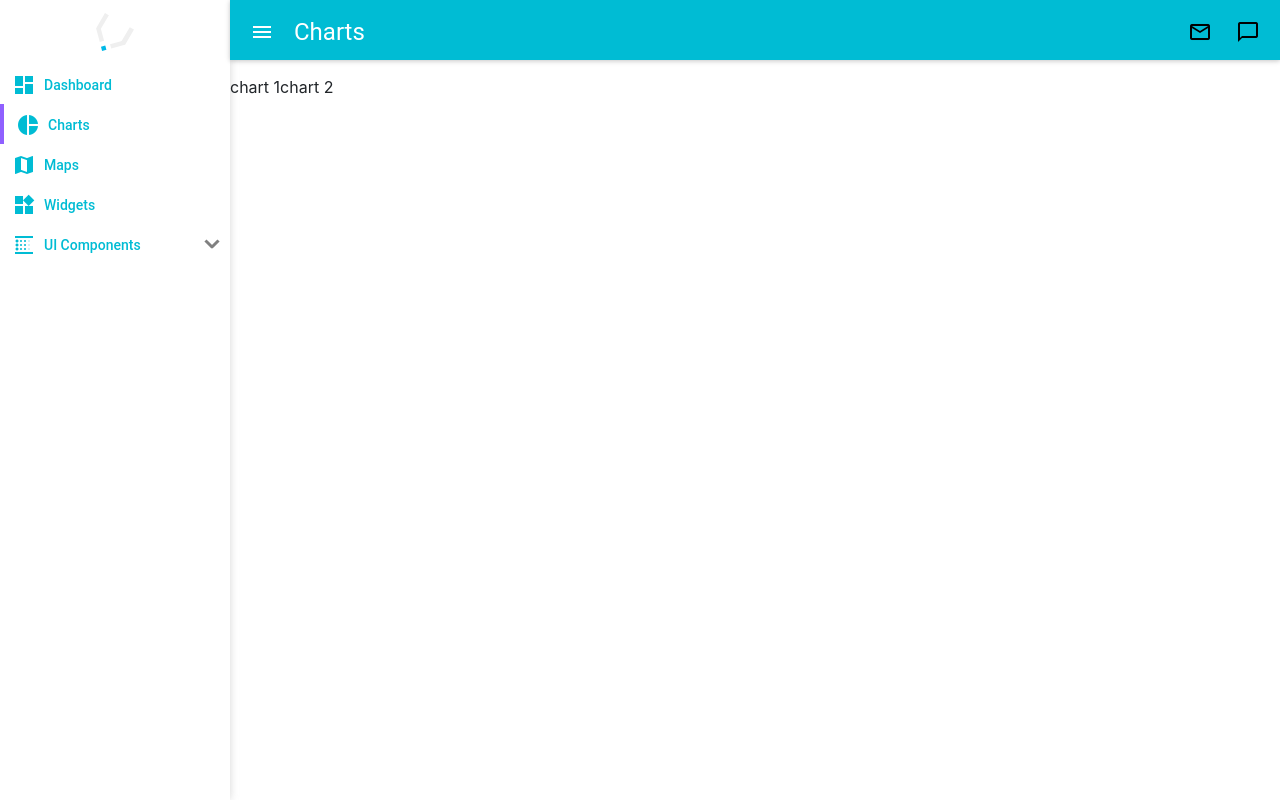
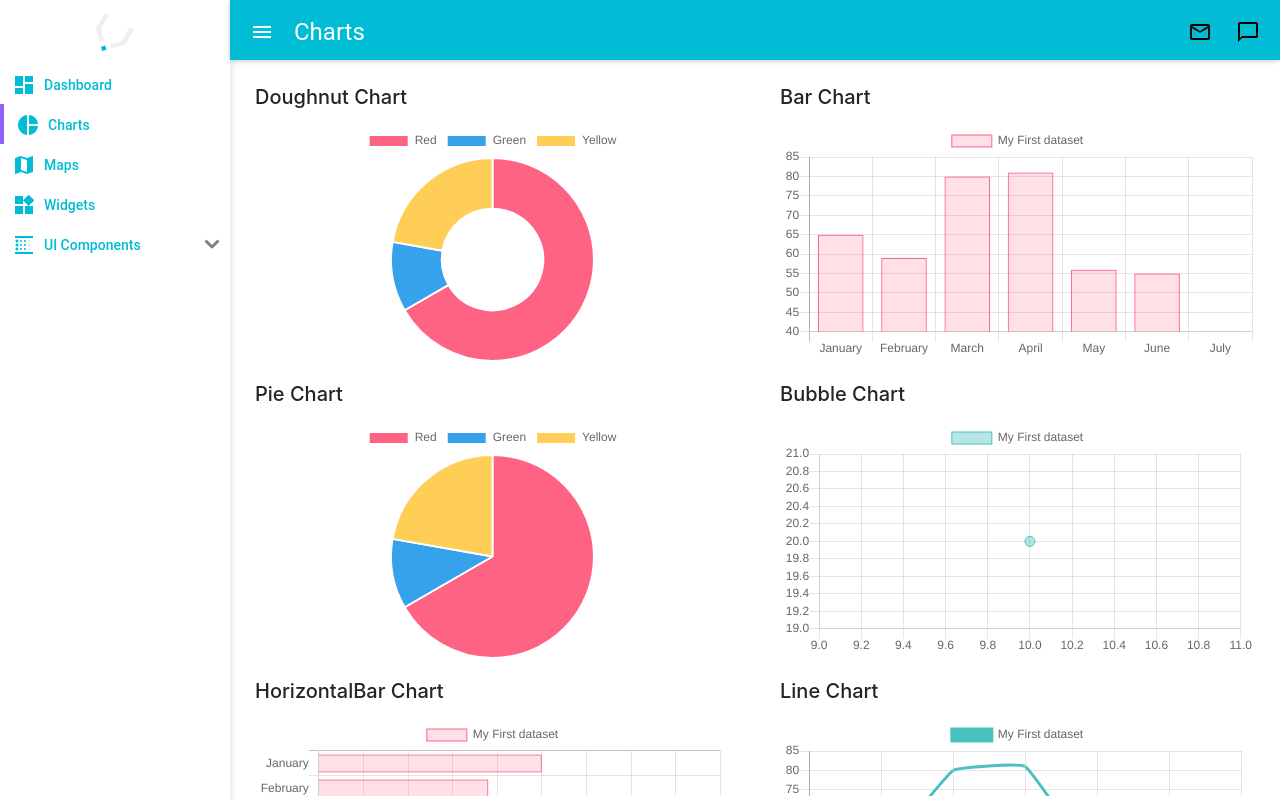
Before and after one commit to valecarlos/admin-dashboard, a React (Create React App) app: page /charts in a window 1280 px wide. Built offline with nearby package versions, Linux system fonts and the light colour scheme.

Commit message:
Added chart examples

```diff
--- a/src/components/Charts/Charts.js
+++ b/src/components/Charts/Charts.js
@@ -1,14 +1,175 @@
 import React, { Component } from 'react';
+import Box from '../UI/Box/Box'
+
+import {Doughnut, Bar, Pie, Bubble, HorizontalBar, Line} from 'react-chartjs-2';
+
+const data = {
+	labels: [
+		'Red',
+		'Green',
+		'Yellow'
+	],
+	datasets: [{
+		data: [300, 50, 100],
+		backgroundColor: [
+		'#FF6384',
+		'#36A2EB',
+		'#FFCE56'
+		],
+		hoverBackgroundColor: [
+		'#FF6384',
+		'#36A2EB',
+		'#FFCE56'
+		]
+	}]
+};
+
+const dataLine = {
+  labels: ['January', 'February', 'March', 'April', 'May', 'June', 'July'],
+  datasets: [
+    {
+      label: 'My First dataset',
+      fill: false,
+      lineTension: 0.1,
+      backgroundColor: 'rgba(75,192,192,0.4)',
+      borderColor: 'rgba(75,192,192,1)',
+      borderCapStyle: 'butt',
+      borderDash: [],
+      borderDashOffset: 0.0,
+      borderJoinStyle: 'miter',
+      pointBorderColor: 'rgba(75,192,192,1)',
+      pointBackgroundColor: '#fff',
+      pointBorderWidth: 1,
+      pointHoverRadius: 5,
+      pointHoverBackgroundColor: 'rgba(75,192,192,1)',
+      pointHoverBorderColor: 'rgba(220,220,220,1)',
+      pointHoverBorderWidth: 2,
+      pointRadius: 1,
+      pointHitRadius: 10,
+      data: [65, 59, 80, 81, 56, 55, 40]
+    }
+  ]
+};
+
+const dataPie = {
+	labels: [
+		'Red',
+		'Green',
+		'Yellow'
+	],
+	datasets: [{
+		data: [300, 50, 100],
+		backgroundColor: [
+		'#FF6384',
+		'#36A2EB',
+		'#FFCE56'
+		],
+		hoverBackgroundColor: [
+		'#FF6384',
+		'#36A2EB',
+		'#FFCE56'
+		]
+	}]
+};
+
+const dataBar = {
+  labels: ['January', 'February', 'March', 'April', 'May', 'June', 'July'],
+  datasets: [
+    {
+      label: 'My First dataset',
+      backgroundColor: 'rgba(255,99,132,0.2)',
+      borderColor: 'rgba(255,99,132,1)',
+      borderWidth: 1,
+      hoverBackgroundColor: 'rgba(255,99,132,0.4)',
+      hoverBorderColor: 'rgba(255,99,132,1)',
+      data: [65, 59, 80, 81, 56, 55, 40]
+    }
+  ]
+};
+
+const dataHorizontalBar = {
+  labels: ['January', 'February', 'March', 'April', 'May', 'June', 'July'],
+  datasets: [
+    {
+      label: 'My First dataset',
+      backgroundColor: 'rgba(255,99,132,0.2)',
+      borderColor: 'rgba(255,99,132,1)',
+      borderWidth: 1,
+      hoverBackgroundColor: 'rgba(255,99,132,0.4)',
+      hoverBorderColor: 'rgba(255,99,132,1)',
+      data: [65, 59, 80, 81, 56, 55, 40]
+    }
+  ]
+};
+
+const dataBubble = {
+  labels: ['January'],
+  datasets: [
+    {
+      label: 'My First dataset',
+      fill: false,
+      lineTension: 0.1,
+      backgroundColor: 'rgba(75,192,192,0.4)',
+      borderColor: 'rgba(75,192,192,1)',
+      borderCapStyle: 'butt',
+      borderDash: [],
+      borderDashOffset: 0.0,
+      borderJoinStyle: 'miter',
+      pointBorderColor: 'rgba(75,192,192,1)',
+      pointBackgroundColor: '#fff',
+      pointBorderWidth: 1,
+      pointHoverRadius: 5,
+      pointHoverBackgroundColor: 'rgba(75,192,192,1)',
+      pointHoverBorderColor: 'rgba(220,220,220,1)',
+      pointHoverBorderWidth: 2,
+      pointRadius: 1,
+      pointHitRadius: 10,
+      data: [{x:10,y:20,r:5}]
+    }
+  ]
+};
 
 class Charts extends Component {
   render() {
     return (
       <div className="row">
-        <div  className="col-xs-12">
-          chart 1
+        <div  className="col-12 col-lg-6">
+          <Box
+            title="Doughnut Chart">
+            <Doughnut data={data} />
+          </Box>
         </div>
-        <div  className="col-xs-12">
-          chart 2
+        <div  className="col-12 col-lg-6">
+          <Box
+            title="Bar Chart">
+            <Bar
+              data={dataBar}
+            />
+          </Box>
+        </div>
+        <div  className="col-12 col-lg-6">
+          <Box
+            title="Pie Chart">
+            <Pie data={data} />
+          </Box>
+        </div>
+        <div  className="col-12 col-lg-6">
+          <Box
+            title="Bubble Chart">
+            <Bubble data={dataBubble} />
+          </Box>
+        </div>
+        <div  className="col-12 col-lg-6">
+          <Box
+            title="HorizontalBar Chart">
+            <HorizontalBar data={dataHorizontalBar} />
+          </Box>
+        </div>
+        <div  className="col-12 col-lg-6">
+          <Box
+            title="Line Chart">
+            <Line data={dataLine} />
+          </Box>
         </div>
       </div>
     );
--- /dev/null
+++ b/src/components/UI/Box/Box.js
@@ -0,0 +1,29 @@
+import React, { Component } from 'react'
+
+class Box extends Component {
+    render() {
+        const inlineStyles = {
+            root: {
+                padding: '10px'
+            }
+        }
+        return (
+            <div style={inlineStyles.root} className="rootClass">
+                <h5>{this.props.title}</h5>
+                <p>{this.props.subtitle}</p>
+                <div>
+                    {this.props.children}
+                </div>
+            </div>
+        )
+    }
+}
+
+Box.defaultProps = {
+    rootClass : '',
+    title: '',
+    subtitle: '',
+    contentClass: ''
+}
+
+export default Box;
```
